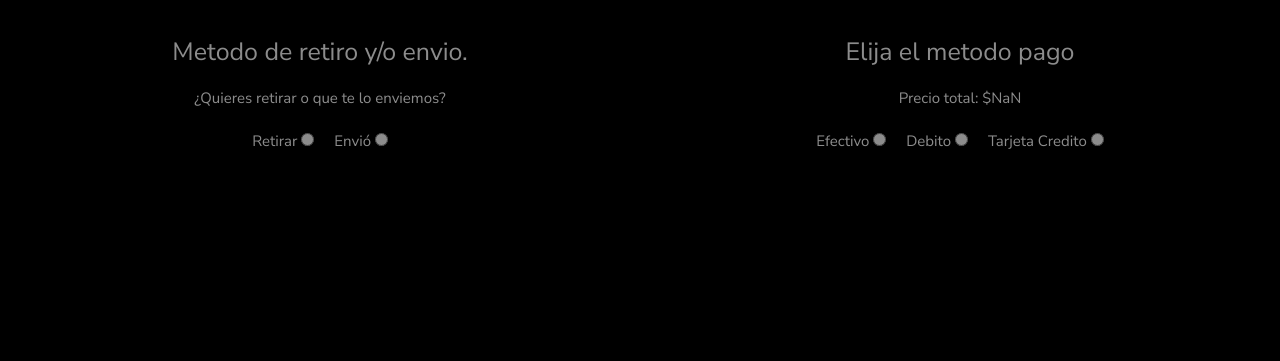
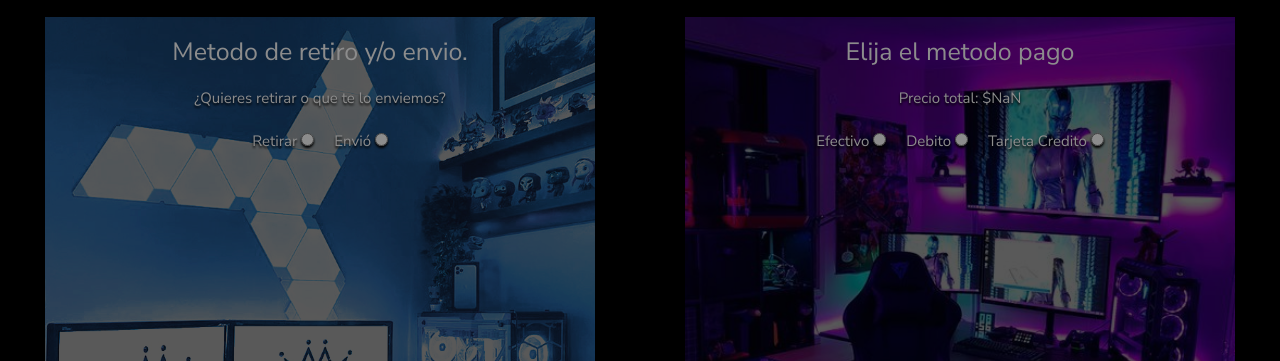
Before and after one commit to MartinianoWeber/ProyectoJS, a website: page finalizaciondecompra.html in a window 1280 px wide. Shown: the part 439-800 px from the top of the page. Drawn offline with nearby package versions, Linux system fonts and the light colour scheme.

Commit message:
Arreglando rutas

```diff
--- a/scss/components/__mainFinalizacion.scss
+++ b/scss/components/__mainFinalizacion.scss
@@ -21,7 +21,7 @@
 
 
 .card1__finalizacion{
-    background-image: url(./imagenes/backCard1.jpg);
+    background-image: url(../imagenes/backCard1.jpg);
     background-position: center;
     background-size: cover;
     background-repeat: no-repeat;
@@ -31,7 +31,7 @@
 }
 
 .card2__finalizacion{
-    background-image: url(./imagenes/backCard2.jpg);
+    background-image: url(../imagenes/backCard2.jpg);
     background-position: center;
     background-size: cover;
     background-repeat: no-repeat;
```
Also changed, not shown: css/style.css.
